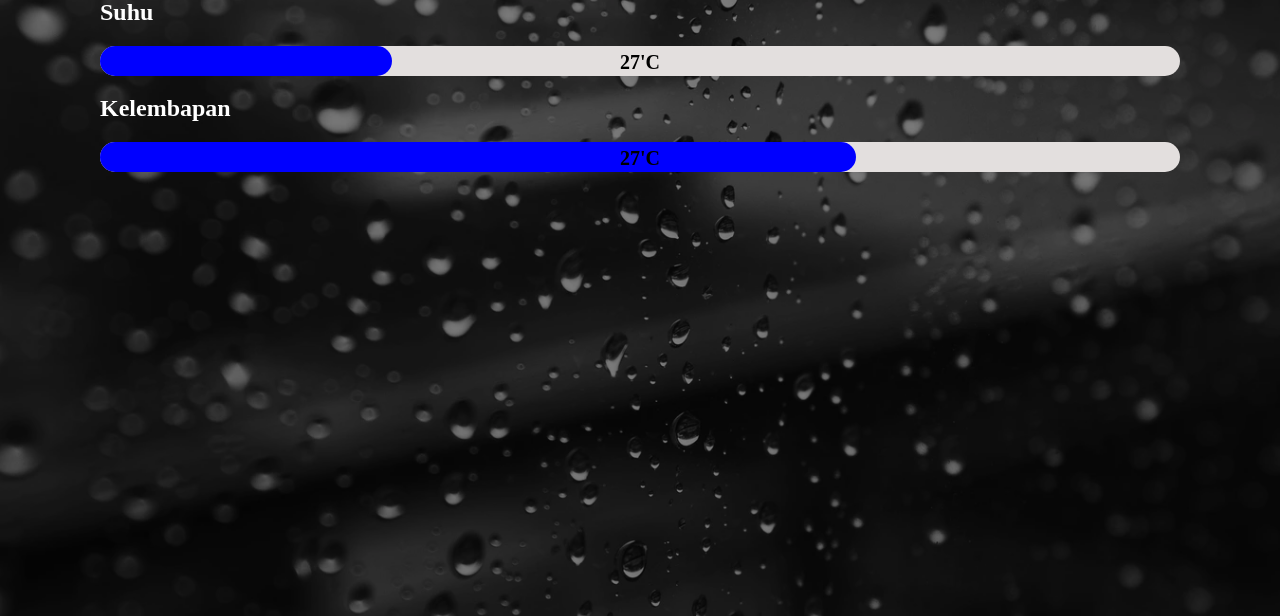
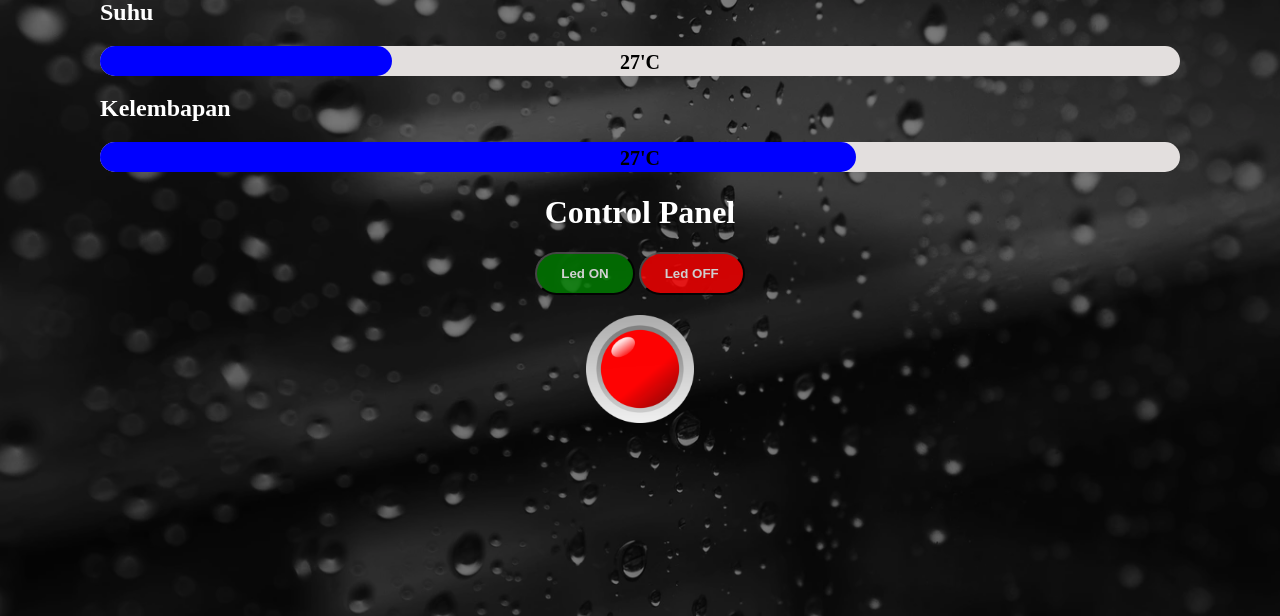
Before and after one commit to baralogi/plant-monitoring-web, a PHP site: page / in a window 1280 px wide. Shown: the part 184-800 px from the top of the page. Run offline with PHP 8.4, Linux system fonts and the light colour scheme.

Commit message:
control panel view

```diff
--- a/index.php
+++ b/index.php
@@ -23,6 +23,14 @@
         <div class="progress" data-label="27'C">
             <span class="value" style="width: 70%;"></span>
         </div>
+        <h1 style="text-align: center;">Control Panel</h1>
+        <div class="tombol">
+            <button style="background-color: green;">Led ON</button>
+            <button style="background-color: red;">Led OFF</button>
+        </div>
+        <div class="indicator">
+            <img src="img/red-led-off-md.png">
+        </div>
 
     </div>
 
--- a/stylesheet.css
+++ b/stylesheet.css
@@ -54,3 +54,33 @@ header h1{
     right: 0;
     top: 5px;
 }
+
+hr{
+    margin-top: 30px;
+    padding-top: 10px;
+    background-color: black;
+    border-radius: 33px;
+}
+
+button{
+    padding: 12px 24px;
+    color: white;
+    opacity: 0.8;
+    border-radius: 44px;
+    cursor: pointer;
+    font-weight: bold;
+}
+
+.tombol{
+    text-align: center;
+}
+
+img{
+    width: 10%;
+    height: auto;
+}
+
+.indicator{
+    margin-top: 20px;
+    text-align: center;
+}
```
Also changed, not shown: img/red-led-off-md.png (added).
